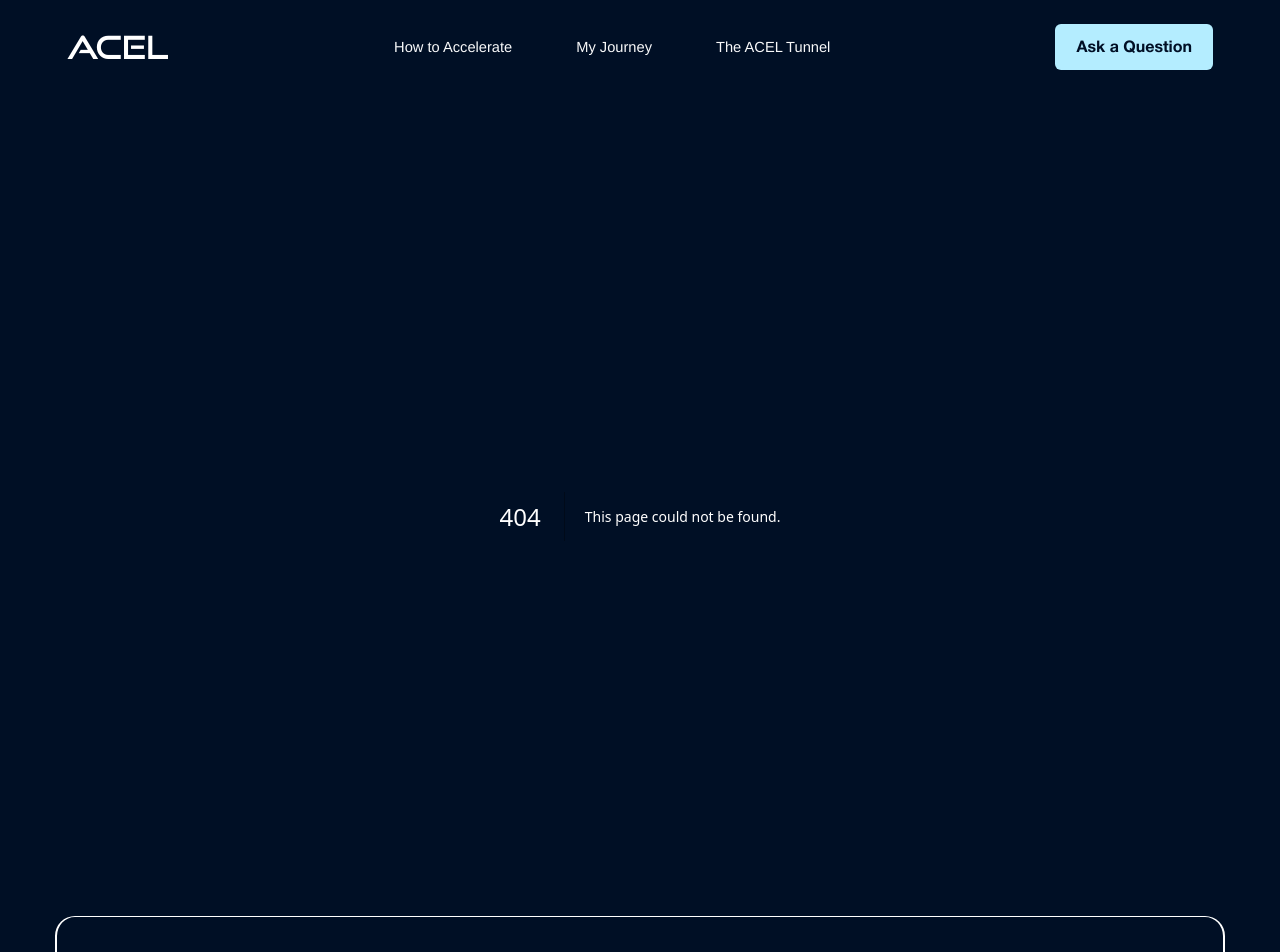
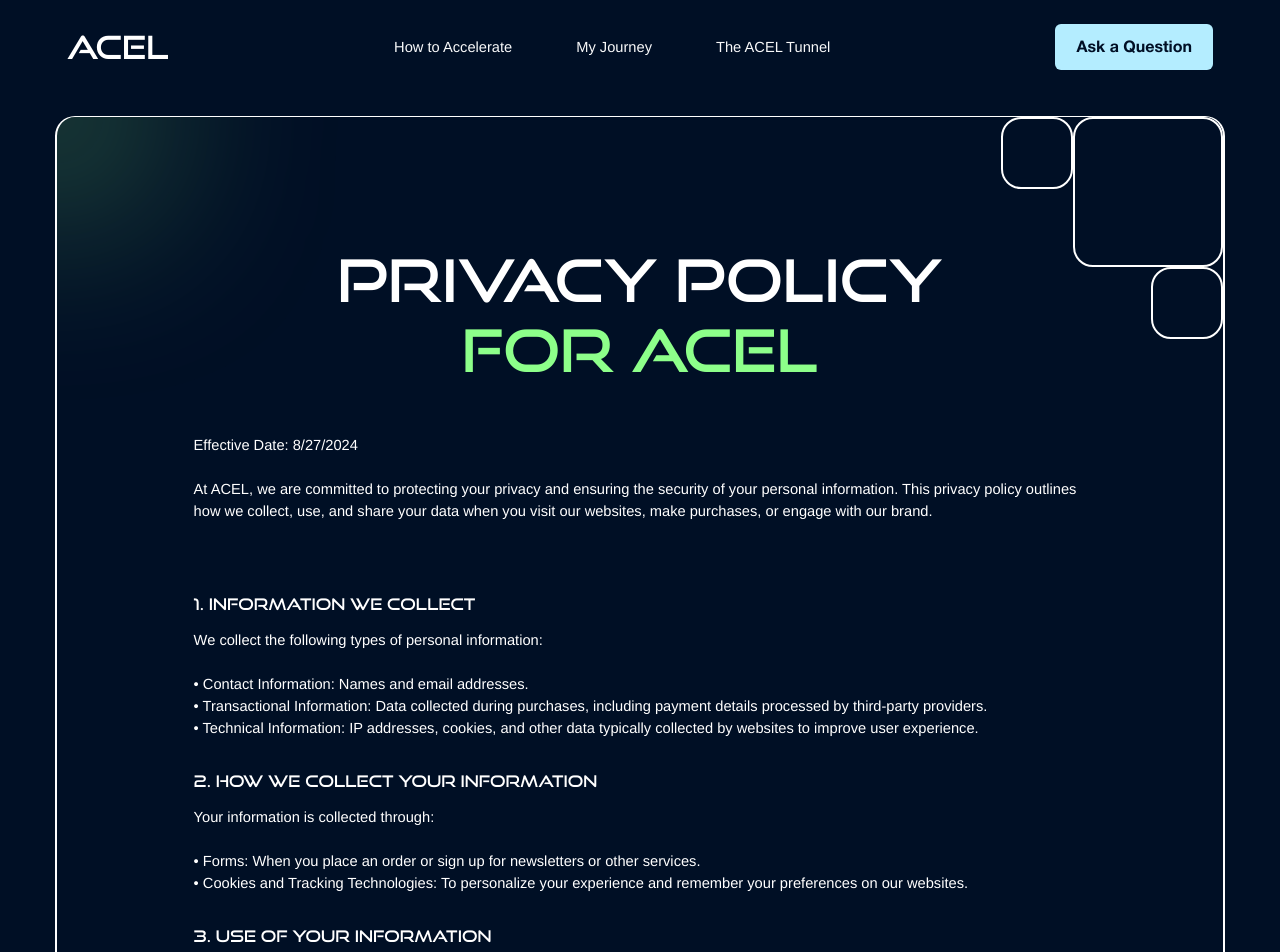
Before and after one commit to accelerateordie/accelerateordie.github.io, a Next.js app: page /privacy-policy in a window 1280 px wide. Before the commit this address had no page. Shown: the top 952 px of the page. Built offline with nearby package versions, Linux system fonts and the light colour scheme.

Commit message:
Add privacy policy page

```diff
--- /dev/null
+++ b/app/(pages)/privacy-policy/page.tsx
@@ -0,0 +1,16 @@
+import Sections from "@/app/components/privacy-policy";
+import SectionsMobile from "@/app/components/privacy-policy/sections-mobile";
+import { headers } from "next/headers";
+
+export default function PrivacyPolicy() {
+    const headersList = headers();
+    const userAgent = headersList.get('user-agent') || '';
+    const isMobile = /Mobi|Android|webOS|iPhone|iPad|iPod|BlackBerry|IEMobile|Opera Mini/i.test(userAgent);
+    return (
+        <div className="content mx-lg-5">
+            <div className="container px-4 px-lg-0">
+              {isMobile ? <SectionsMobile /> : <Sections /> }
+            </div>
+        </div>
+    );
+}
--- /dev/null
+++ b/app/components/privacy-policy/index.tsx
@@ -0,0 +1,48 @@
+"use client"
+import { privacyPolicyCopy } from '@/app/copy/privacy-policy'
+
+export default function Sections() {
+    return (
+        <>
+            <div className="container">
+                <div id="seg-0" className=" row white-border bt-half bb-half position-relative overflow-hidden">
+                    <div className="w-80 m-auto">
+                        <div className="py-5 p-2 m-0">
+                            <h2 className="font-goodtimes text-xlarge text-narrow-height text-center mt-high"
+                                dangerouslySetInnerHTML={{ __html: privacyPolicyCopy.title }}></h2>
+                            <p className="text-thin text-small text-left mt-5"
+                                dangerouslySetInnerHTML={{ __html: privacyPolicyCopy.description }}></p>
+                        </div>
+
+
+                        {
+                            privacyPolicyCopy.items.map((item,index) => (
+                                <div className="p-2 m-0">
+                                    <p className="font-goodtimes text-xmedium text-narrow-height text-left"
+                                        dangerouslySetInnerHTML={{ __html: item.title }}></p>
+                                    <p className="text-thin text-small text-left mt-3"
+                                        dangerouslySetInnerHTML={{ __html: item.description }}></p>
+                                </div>
+                            ))
+                        }
+
+                        <div className="mt-high p-5"></div>
+                        <div className="bg-green-gradient br-gradient"></div>
+                        <div className="bg-green-gradient tl-gradient"></div>
+                        {/* <!-- TOP RIGHT SQUARES --> */}
+                        <div id="right-sq">
+                            <div className="small-square white-border sq-1"></div>
+                            <div className="big-square white-border sq-2" ></div>
+                            <div className="small-square white-border sq-3"></div>
+                        </div>
+                        {/* <!-- BOTTOM LEFT SQUARES --> */}
+                        <div className="position-absolute bottom-0 start-0">
+                            <div className="big-square white-border position-absolute bottom-0 start-0"></div>
+                            <div className="small-square white-border position-absolute bottom-0 start-0"></div>
+                        </div>
+                    </div>
+                </div>
+            </div >
+        </>
+    )
+}
--- /dev/null
+++ b/app/components/privacy-policy/sections-mobile.tsx
@@ -0,0 +1,56 @@
+"use client"
+import { privacyPolicyCopy } from '@/app/copy/privacy-policy'
+
+export default function Sections() {
+    return (
+        <>
+            <div className="container">
+                <div id="seg-0" className=" row white-border bt-half bb-half position-relative overflow-hidden">
+                    {/* <!-- TOP RIGHT SQUARES --> */}
+                    <div className="tr-squareContainer col-12 p-0">
+                        <div className="SquRow">
+                            <div className="bigSqu white-border-mob br-half bb-half">
+                            </div>
+                            <div className="smallSqu white-border-mob br-half bb-half">
+                            </div>
+                        </div>
+                        <div className="smallSqu white-border-mob SquPosition br-half bb-half">
+                        </div>
+                    </div>
+                    <div className="w-80 m-auto">
+
+                        <div className="p-2 m-0">
+                            <h2 className="font-goodtimes text-large text-narrow-height text-left"
+                                dangerouslySetInnerHTML={{ __html: privacyPolicyCopy.title_mobile }}></h2>
+                            <p className="text-thin text-small text-left mt-5"
+                                dangerouslySetInnerHTML={{ __html: privacyPolicyCopy.description }}></p>
+                        </div>
+
+
+                        {
+                            privacyPolicyCopy.items.map((item,index) => (
+                                <div className="p-2 m-0">
+                                    <p className="font-goodtimes text-xmedium text-narrow-height text-left"
+                                        dangerouslySetInnerHTML={{ __html: item.title }}></p>
+                                    <p className="text-thin text-small text-left mt-3"
+                                        dangerouslySetInnerHTML={{ __html: item.description }}></p>
+                                </div>
+                            ))
+                        }
+
+                        <div className="mt-high"></div>
+                        <div className="bg-green-gradient br-gradient"></div>
+                        <div className="bg-green-gradient tl-gradient"></div>
+
+                        {/* <!-- BOTTOM LEFT SQUARES --> */}
+                        <div className="bl-squareContainer">
+                            <div className="bigSqu white-border">
+                                <div className="InsideSqu white-border"></div>
+                            </div>
+                        </div>
+                    </div>
+                </div>
+            </div >
+        </>
+    )
+}
--- a/app/copy/footer.ts
+++ b/app/copy/footer.ts
@@ -105,7 +105,7 @@ export const footerCopy = {
       },
       {
         name: "Privacy Policy",
-        url: "#",
+        url: "/privacy-policy",
         target: "_self",
       },
     ],
--- /dev/null
+++ b/app/copy/privacy-policy.ts
@@ -0,0 +1,96 @@
+export const privacyPolicyCopy = {
+    "page-title": "Privacy Policy",
+    "title": "Privacy Policy<br><span class='text-green'> for ACEL</span>",
+    "title_mobile": "Privacy Policy <br> for<span class='text-green'> ACEL</span>",
+    "description": "Effective Date: 8/27/2024 <br><br> At ACEL, we are committed to protecting your privacy and ensuring the security of your personal information. This privacy policy outlines how we collect, use, and share your data when you visit our websites, make purchases, or engage with our brand. ",
+
+    "items": [{
+        "title": "1.	Information We Collect",
+        "description": `We collect the following types of personal information:
+        <br>
+        <br>
+        •	Contact Information: Names and email addresses.
+        <br>
+        •	Transactional Information: Data collected during purchases, including payment details processed by third-party providers.
+        <br>
+        •	Technical Information: IP addresses, cookies, and other data typically collected by websites to improve user experience. `,
+    },
+    {
+        "title": "2.	How We Collect Your Information",
+        "description": `
+        Your information is collected through:
+        <br>
+        <br>
+        •	Forms: When you place an order or sign up for newsletters or other services.
+        <br>
+
+        •	Cookies and Tracking Technologies: To personalize your experience and remember your preferences on our websites.
+        `,
+    },
+    {
+        "title": "3.	Use of Your Information",
+        "description": `We use the information we collect for the following purposes:
+<br>
+<br>
+        •	Processing Orders: To fulfill your purchases, including managing payments and delivery.
+<br>
+
+        •	Marketing: To send promotional materials and updates about our brand and products.
+        `,
+    },
+    {
+        "title": "4.	Sharing Your Information",
+        "description": `We share your data with the following third parties:
+        <br>
+        <br>
+        •	Payment Providers: For processing your transactions securely.
+        <br>
+        •	Fourthwall: A platform integrated with our websites to manage merchandise sales.
+        `,
+    },
+    {
+        "title": "5.	Data Storage",
+        "description": `Your data is stored using:
+        <br>
+        <br>
+        •	Cloud Services: To ensure secure and scalable storage.
+        <br>
+        •	In-House Servers: For additional control and protection of your data.
+        `,
+    },
+    {
+        "title": "6.	Your Rights",
+        "description": "You have the right to access, correct, or delete your personal information. If you wish to exercise these rights, please contact us at schoolofacel@gmail.com. We will process your request promptly. ",
+    },
+    {
+        "title": "7.	Security Measures",
+        "description": `We implement robust security measures to protect your data, including:
+<br>
+<br>
+        •	Secure Server Protocols: To maintain the integrity of your data.
+<br>
+        •	Data Encryption: To safeguard your information during storage and transmission.
+        `,
+    },
+    {
+        "title": "8.	Cookies and Tracking",
+        "description": `We use cookies and similar tracking technologies to:
+        <br>
+        <br>
+        •	Personalize Your Experience: Tailoring content and preferences on our websites based on your activity.
+        `,
+    },
+    {
+        "title": "9.	Children’s Privacy",
+        "description": "Our websites are not targeted towards children under 13. However, if a child under 13 uses our websites, we may collect their information as part of the normal operation of the site. We encourage parents and guardians to monitor their children’s online activities. ",
+    },
+    {
+        "title": "10.	Contact Us",
+        "description": `If you have any questions or concerns about this privacy policy or your data, please contact us at:
+        <br>
+        <br>
+        •	Email: schoolofacel@gmail.com
+        `,
+    }]
+
+}
```
